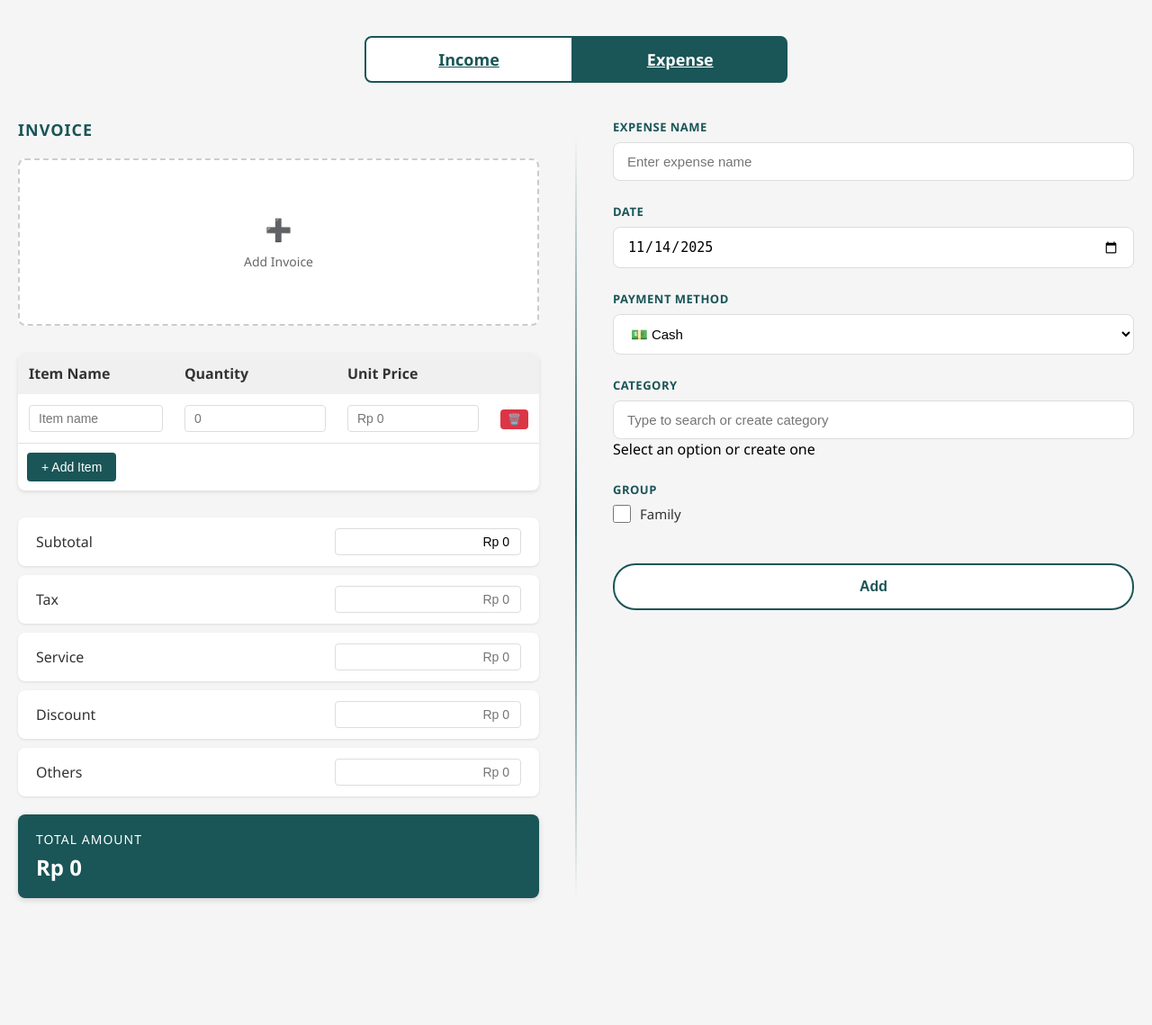
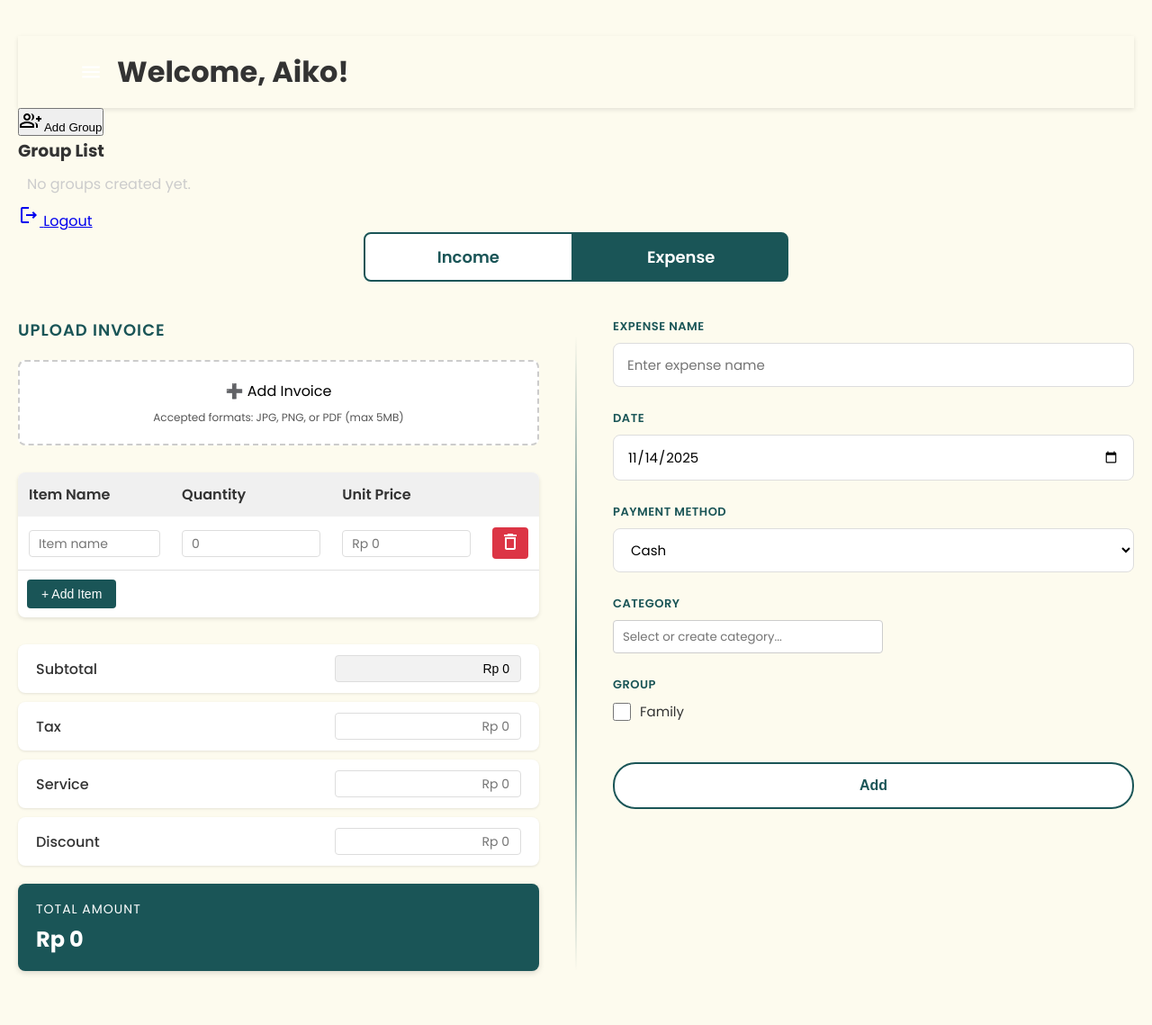
Before and after one commit to helsusan/smartExpenseTracker, a PHP site: page /expense_form.php in a window 1280 px wide. Shown: the whole page at 90% size. Before the commit the page ends 1001 px from the top, so only its background shows below. Run offline with PHP 8.4, Linux system fonts and the light colour scheme; data comes from the database, SQL or seed files in the repository.

Commit message:
update expense form

```diff
--- a/expense_form.php
+++ b/expense_form.php
@@ -1,5 +1,9 @@
 <?php
 include 'db_config.php';
+
+$_SESSION['user_id'] = 3;
+$_SESSION['user_name'] = 'Aiko';
+$_SESSION['user_email'] = 'c14220072@john.petra.ac.id';
 
 // Hardcoded user_id
 $current_user_id = 3;
@@ -54,45 +58,48 @@ if ($_SERVER['REQUEST_METHOD'] === 'POST' && isset($_POST['action']) && $_POST['
         }
 
         // Insert into transactions table
-        $stmt = $db->prepare("INSERT INTO transactions (user_id, date, payment_method, category_id) VALUES (?, ?, ?, ?)");
+        $stmt = $db->prepare("INSERT INTO transactions (user_id, category_id, type, name, amount, date, payment_method, created_at, updated_at) VALUES (?, ?, 'Expense', ?, ?, ?, ?, NOW(), NOW())");
         $stmt->execute([
             $current_user_id,
+            $category_id,
+            $_POST['expense_name'],
+            $_POST['grand_total'],
             $_POST['transaction_date'],
             $_POST['payment_method'],
-            $category_id
+
         ]);
         $transaction_id = $db->lastInsertId();
 
         // Insert transaction items
         if (isset($_POST['items']) && is_array($_POST['items'])) {
-            $stmt = $db->prepare("INSERT INTO transaction_items (transaction_id, item_name, quantity, unit_price) VALUES (?, ?, ?, ?)");
+            $stmt = $db->prepare("INSERT INTO transaction_items (transaction_id, item_name, quantity, unit_price, subtotal, created_at, updated_at) VALUES (?, ?, ?, ?, ?, NOW(), NOW())");
             foreach ($_POST['items'] as $item) {
                 if (!empty($item['name']) && !empty($item['quantity']) && !empty($item['price'])) {
                     $stmt->execute([
                         $transaction_id,
                         $item['name'],
                         $item['quantity'],
-                        $item['price']
+                        $item['price'],
+                        $_POST['subtotal']
                     ]);
                 }
             }
         }
 
         // Insert transaction summary
-        $stmt = $db->prepare("INSERT INTO transaction_summary (transaction_id, subtotal, tax, service_charge, discount, others, grand_total) VALUES (?, ?, ?, ?, ?, ?, ?)");
+        $stmt = $db->prepare("INSERT INTO transaction_summary (transaction_id, subtotal, tax, service_charge, discount, grand_total, created_at, updated_at) VALUES (?, ?, ?, ?, ?, ?, NOW(), NOW())");
         $stmt->execute([
             $transaction_id,
             $_POST['subtotal'],
             $_POST['tax'],
             $_POST['service_charge'],
             $_POST['discount'],
-            $_POST['others'],
             $_POST['grand_total']
         ]);
 
         // Insert group memberships
         if (isset($_POST['groups']) && is_array($_POST['groups'])) {
-            $stmt = $db->prepare("INSERT INTO transaction_groups (transaction_id, group_id) VALUES (?, ?)");
+            $stmt = $db->prepare("INSERT INTO transaction_groups (transaction_id, group_id, added_at, updated_at) VALUES (?, ?, NOW(), NOW())");
             foreach ($_POST['groups'] as $group_id) {
                 $stmt->execute([$transaction_id, $group_id]);
             }
@@ -120,10 +127,65 @@ $groups = $stmt->fetchAll(PDO::FETCH_ASSOC);
 <head>
     <meta charset="UTF-8">
     <meta name="viewport" content="width=device-width, initial-scale=1.0">
+    <link href="https://fonts.googleapis.com/css2?family=Poppins:wght@400;500;600;700&display=swap" rel="stylesheet">
+    <link href="https://fonts.googleapis.com/icon?family=Material+Icons+Outlined" rel="stylesheet">
     <title>Smart Expense Tracker - Add Expense</title>
     <link rel="stylesheet" href="expense_style.css">
+
+    <style>
+        .navbar {
+            display: flex;
+            align-items: center;
+            justify-content: space-between;
+            background-color: var(--nav-bg);
+            color: var(--nav-text);
+            padding: 16px 5%;
+            box-shadow: 0 2px 5px rgba(0, 0, 0, 0.1);
+        }
+
+        .navbar-left {
+            display: flex;
+            align-items: center;
+            gap: 10px;
+        }
+
+        #hamburger-btn {
+            background: transparent;
+            border: none;
+            color: white;
+            cursor: pointer;
+            display: flex;
+            align-items: center;
+            justify-content: center;
+            padding: 6px;
+        }
+
+        #hamburger-btn .material-icons-outlined {
+            font-size: 26px;
+        }
+
+        .alert-success, .alert-error {
+            padding: 15px;
+            border-radius: 8px;
+            margin-bottom: 20px;
+        }
+        .alert-success { background: #d4edda; color: #155724; border: 1px solid #c3e6cb; }
+        .alert-error { background: #f8d7da; color: #721c24; border: 1px solid #f5c6cb; }
+    </style>
 </head>
 <body>
+    <header class="navbar">
+        <div class="navbar-left">
+            <button id="hamburger-btn" aria-label="Toggle Sidebar">
+                <span class="material-icons-outlined">menu</span>
+            </button>
+            <h1>Welcome, <?php echo htmlspecialchars($_SESSION['user_name']); ?>!</h1>
+        </div>
+    </header>
+
+    <?php include 'sidebar.php'; ?>
+    <div id="sidebar-overlay" class="sidebar-overlay"></div>
+
     <div class="container">
         <?php if (isset($success_message)): ?>
             <div class="alert alert-success"><?= $success_message; ?></div>
@@ -145,10 +207,10 @@ $groups = $stmt->fetchAll(PDO::FETCH_ASSOC);
             <div class="form-container">
                 <!-- Bagian kiri -->
                 <div class="left-section">
-                    <h3 class="section-title">Invoice</h3>
+                    <h3 class="section-title">Upload Invoice</h3>
                     <div class="upload-area" onclick="document.getElementById('invoiceUpload').click()">
-                        <div class="upload-icon">➕</div>
-                        <div class="upload-text">Add Invoice</div>
+                        <div class="upload-text">➕ Add Invoice</div>
+                        <small class="upload-hint">Accepted formats: JPG, PNG, or PDF (max 5MB)</small>
                         <input type="file" id="invoiceUpload" name="invoice" style="display: none;" accept="image/*,.pdf">
                     </div>
 
@@ -167,7 +229,12 @@ $groups = $stmt->fetchAll(PDO::FETCH_ASSOC);
                                     <td><input type="text" name="items[0][name]" placeholder="Item name" class="item-name"></td>
                                     <td><input type="number" name="items[0][quantity]" placeholder="0" class="item-quantity" step="0.01"></td>
                                     <td><input type="text" name="items[0][price]" placeholder="Rp 0" class="item-price"></td>
-                                    <td><button type="button" class="delete-btn" onclick="deleteRow(this)">🗑️</button></td>
+                                    <!-- <td><button type="button" class="delete-btn" onclick="deleteRow(this)">🗑️</button></td> -->
+                                     <td>
+                                        <button type="button" class="delete-btn" onclick="deleteRow(this)">
+                                            <span class="material-icons-outlined">delete</span>
+                                        </button>
+                                    </td>
                                 </tr>
                             </tbody>
                         </table>
@@ -194,11 +261,6 @@ $groups = $stmt->fetchAll(PDO::FETCH_ASSOC);
                         <input type="text" name="discount" class="summary-input" id="discount" placeholder="Rp 0">
                     </div>
 
-                    <div class="summary-item">
-                        <span class="summary-label">Others</span>
-                        <input type="text" name="others" class="summary-input" id="others" placeholder="Rp 0">
-                    </div>
-
                     <div class="total-amount">
                         <div class="total-label">Total Amount</div>
                         <div class="total-value" id="totalAmount">Rp 0</div>
@@ -223,23 +285,18 @@ $groups = $stmt->fetchAll(PDO::FETCH_ASSOC);
                     <div class="form-group">
                         <label class="form-label">Payment Method</label>
                         <select class="form-select" id="paymentMethod" name="payment_method" required>
-                            <option value="Cash">💵 Cash</option>
-                            <option value="BCA">🏦 BCA</option>
-                            <option value="BRI">🏦 BRI</option>
+                            <option value="Cash">Cash</option>
+                            <option value="BCA">BCA</option>
+                            <option value="BRI">BRI</option>
                         </select>
                     </div>
 
                     <div class="form-group">
                         <label class="form-label">Category</label>
                         <div class="category-autocomplete">
-                            <input type="text" class="form-input" id="categoryInput" placeholder="Type to search or create category" autocomplete="off">
-                            <div class="category-dropdown" id="categoryDropdown">
-                                <div class="dropdown-header">Select an option or create one</div>
-                                <div id="categoryOptions"></div>
-                                <div class="create-option" id="createOption" style="display: none;">
-                                    <span class="create-label">Create</span>
-                                    <span id="createText"></span>
-                                </div>
+                            <div class="dropdown-container">
+                                <input type="text" id="dropdownInput" class="dropdown-input" placeholder="Select or create category..." />
+                                <div id="dropdownList" class="dropdown-list" style="display:none;"></div>
                             </div>
                         </div>
                     </div>
@@ -263,5 +320,6 @@ $groups = $stmt->fetchAll(PDO::FETCH_ASSOC);
     </div>
 
     <script src="expense_script.js"></script>
+    <script src="script.js"></script>
 </body>
 </html>
--- a/expense_style.css
+++ b/expense_style.css
@@ -1,3 +1,14 @@
+:root {
+    --primary-green: #0A514B;
+    --highlight-green: #F3FFF5;
+    --text-dark: #333333;
+    --text-grey: #666666;
+    --white: #ffffff;
+    --border-color: #e0e0e0;
+    --bg-page: #FDFBEE;
+    --accent-gold: #D4AF37;
+}
+
 * {
     margin: 0;
     padding: 0;
@@ -5,9 +16,18 @@
 }
 
 body {
-    font-family: 'Segoe UI', Tahoma, Geneva, Verdana, sans-serif;
+    /* font-family: 'Segoe UI', Tahoma, Geneva, Verdana, sans-serif;
     background-color: #f5f5f5;
+    padding: 40px 20px; */
     padding: 40px 20px;
+    font-family: 'Poppins', sans-serif;
+    background-color: var(--bg-page);
+    color: var(--text-dark);
+}
+
+input::placeholder,
+textarea::placeholder {
+    font-family: 'Poppins', sans-serif;
 }
 
 .container {
@@ -30,6 +50,8 @@ body {
     background-color: white;
     color: #1a5557;
     transition: all 0.3s;
+    text-decoration: none;
+    display: inline-block;
 }
 
 .tab:first-child {
@@ -70,7 +92,7 @@ body {
 .upload-area {
     border: 2px dashed #ccc;
     border-radius: 8px;
-    padding: 60px;
+    padding: 20px !important;
     text-align: center;
     cursor: pointer;
     transition: all 0.3s;
@@ -83,15 +105,16 @@ body {
     background-color: #f9f9f9;
 }
 
-.upload-icon {
-    font-size: 24px;
-    color: #666;
-    margin-bottom: 10px;
+.upload-text {
+    color: black;
+    font-size: 16px;
 }
 
-.upload-text {
-    color: #666;
-    font-size: 14px;
+.upload-hint {
+    display: block;
+    margin-top: 8px;
+    font-size: 12px;
+    color: #565656;
 }
 
 .items-table {
@@ -169,6 +192,10 @@ body {
     border-color: #1a5557;
 }
 
+#subtotal {
+    background-color: #f2f2f2;
+}
+
 .total-amount {
     background-color: #1a5557;
     color: white;
@@ -212,6 +239,7 @@ body {
     font-size: 15px;
     background-color: white;
     transition: border-color 0.3s;
+    font-family: 'Poppins', sans-serif;
 }
 
 .form-input:focus, .form-select:focus {
@@ -270,6 +298,7 @@ body {
 
 input[type="date"] {
     cursor: pointer;
+    font-family: 'Poppins', sans-serif;
 }
 
 .add-row-btn {
@@ -331,3 +360,51 @@ input[type="date"] {
         background: linear-gradient(to right, transparent, #1a5557, transparent);
     }
 }
+
+.dropdown-container {
+    position: relative;
+    width: 300px;
+}
+
+.dropdown-input {
+    width: 100%;
+    padding: 10px;
+    border: 1px solid #ccc;
+    border-radius: 4px;
+    box-sizing: border-box;
+}
+
+.dropdown-list {
+    position: absolute;
+    width: 100%;
+    background: white;
+    border: 1px solid #ccc;
+    border-top: none;
+    max-height: 200px;
+    overflow-y: auto;
+    z-index: 100;
+}
+
+.dropdown-item {
+    display: flex;
+    justify-content: space-between;
+    align-items: center;
+    padding: 8px 10px;
+    cursor: pointer;
+}
+
+.dropdown-item:hover {
+    background: #eee;
+}
+
+.dropddown-delete-btn {
+    color: red;
+    font-weight: bold;
+    cursor: pointer;
+    margin-left: 10px;
+}
+
+.create-item {
+    color: #007bff;
+    font-style: italic;
+}
```
Also changed, not shown: expense_script.js (+114 -122 lines).
